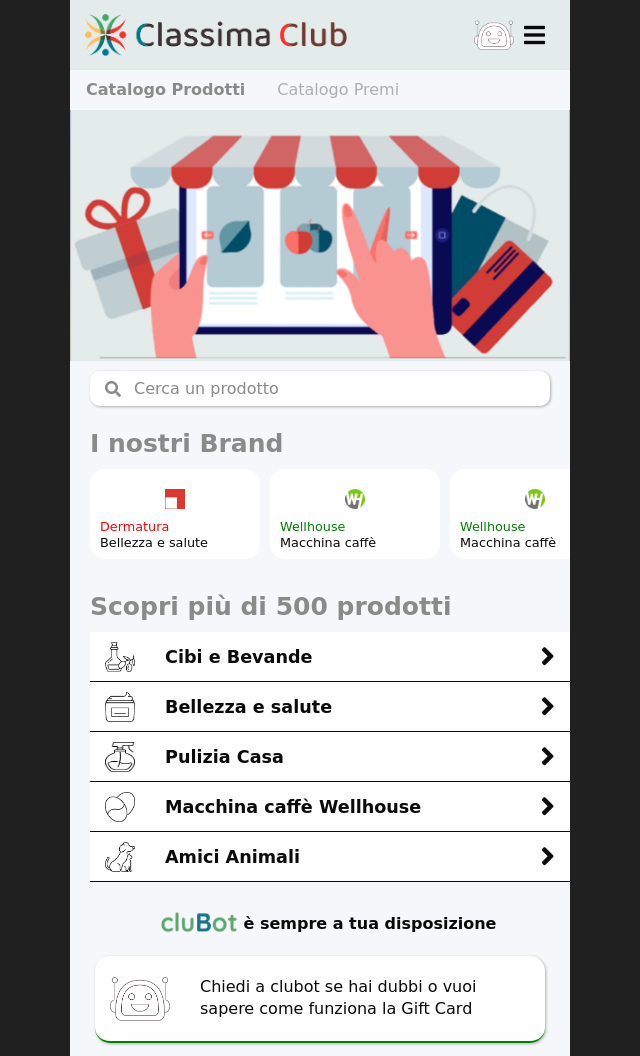
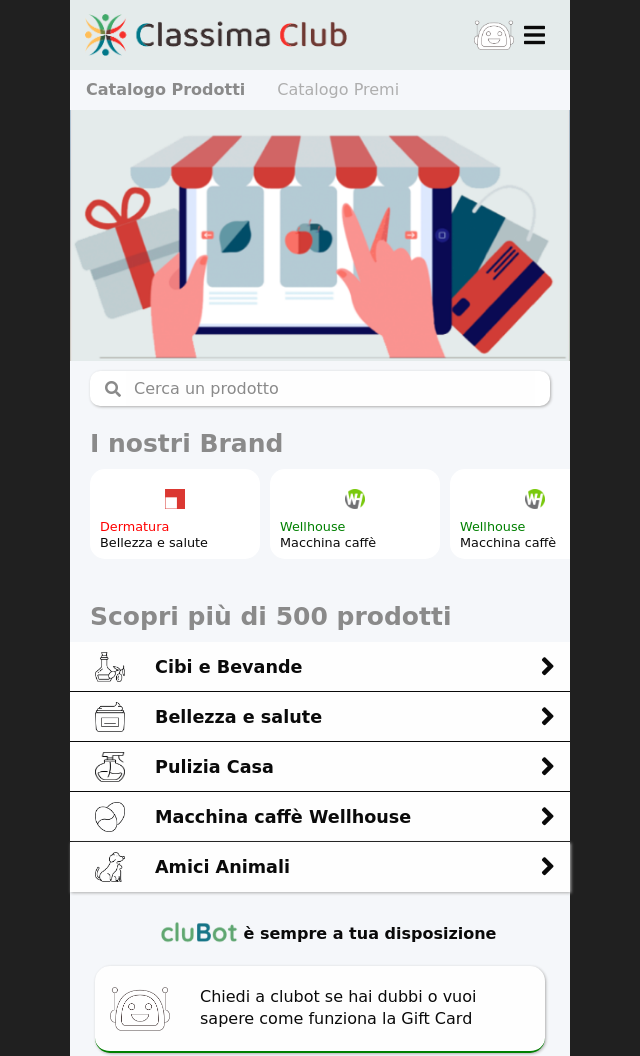
Before and after one commit to Valerio-De-Vivo/front-end-classima-club, a website: page catalogo-prodotti/index.html in a window 1280 px wide. Shown: the top 1056 px of the page, without its empty margins (320-960 px from the left). Drawn offline with nearby package versions, Linux system fonts and the light colour scheme; a web font is replaced by a local one.

Commit message:
Finish Catalogo Prodotti

```diff
--- a/catalogo-prodotti/scss/_main.scss
+++ b/catalogo-prodotti/scss/_main.scss
@@ -105,17 +105,24 @@
   }
 
   .categories {
-    padding: 10px 0 20px 20px;
+    padding: 20px 0;
 
     h2 {
       color: $dark-gray;
       font-weight: 600;
+      padding-left: 20px;
     }
 
     .category {
       height: 50px;
       background-color: $white;
       border-bottom: 0.3px solid $black;
+      padding-left: 10px;
+
+      &:last-child {
+        border-bottom: none;
+        box-shadow: 1px 1px 3px $medium-gray;
+      }
 
       div {
         display: flex;
```
Also changed, not shown: catalogo-prodotti/css/app.css.
